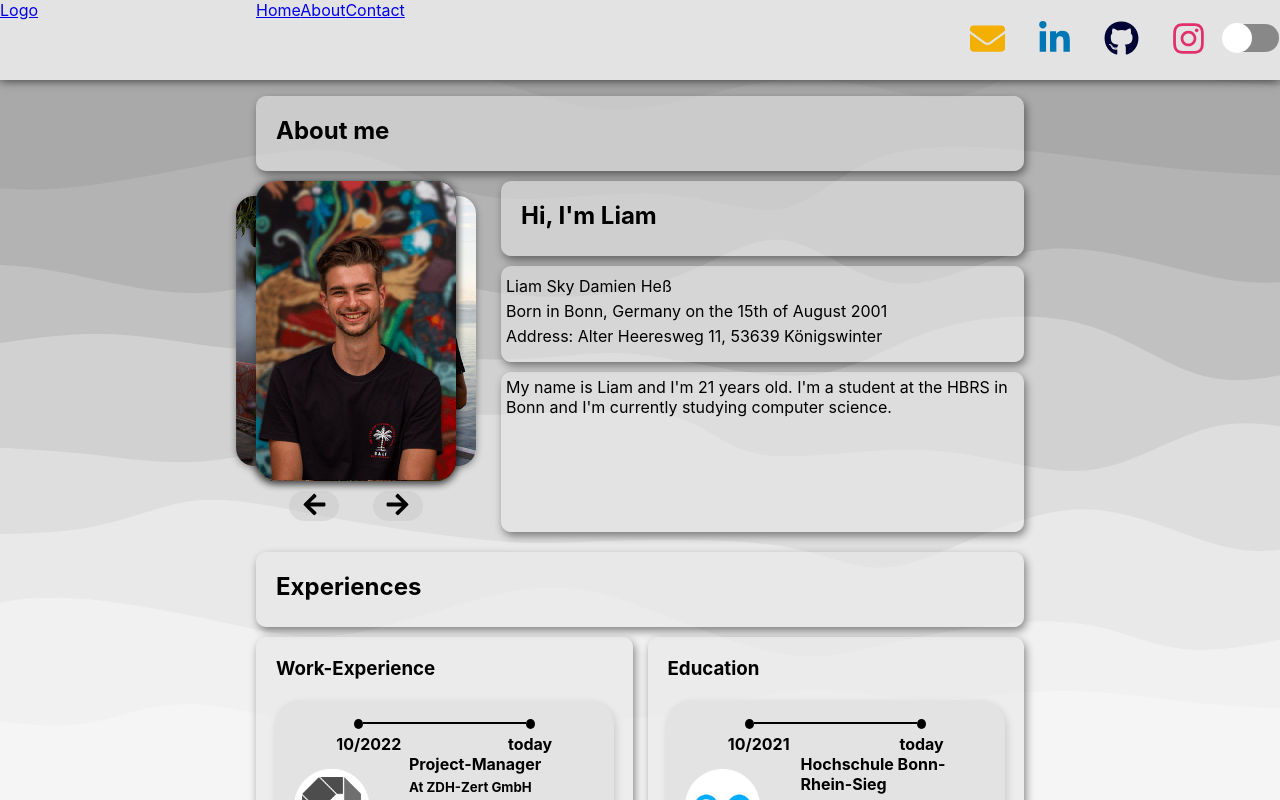
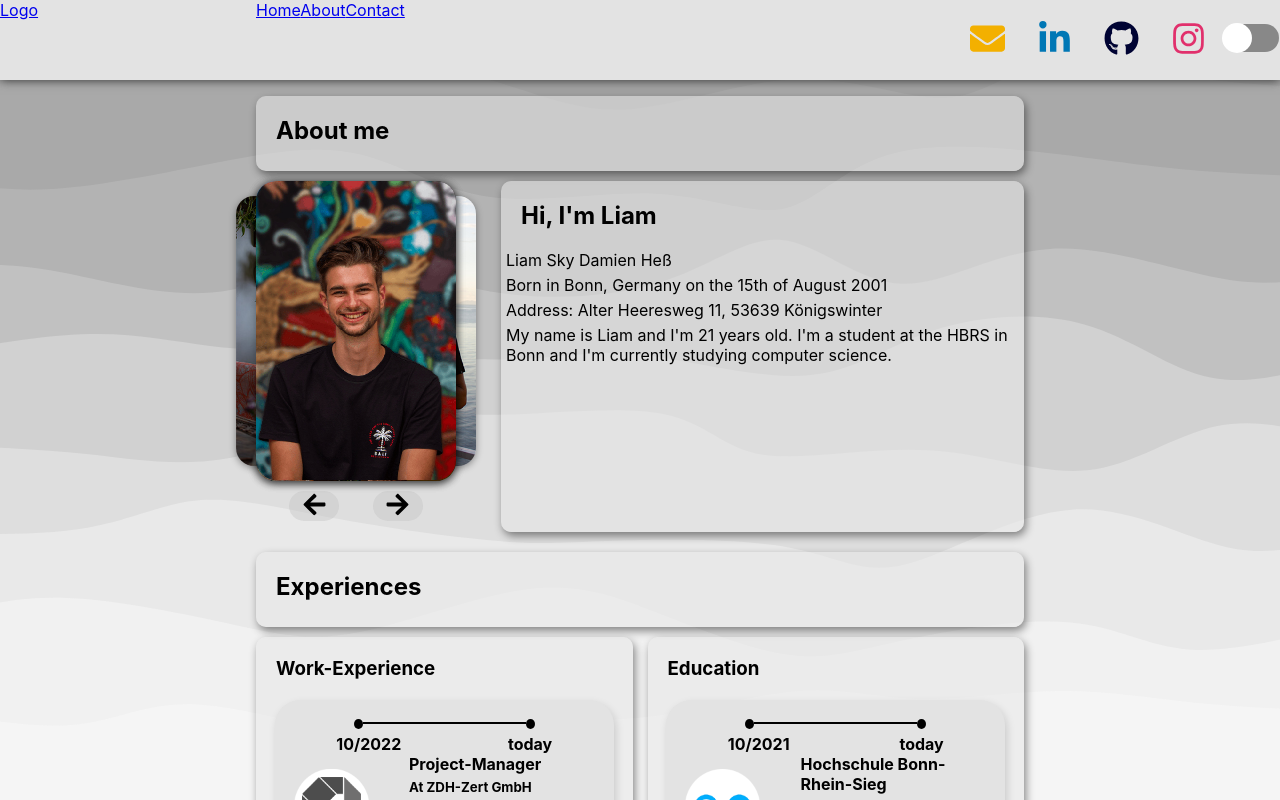
Before and after one commit to liamskydamien/me, a React (Create React App) app: page / in a window 1280 px wide. Shown: the top 800 px of the page. Built offline with nearby package versions, Linux system fonts and the light colour scheme.

Commit message:
Chaning some styles

```diff
--- a/src/App.css
+++ b/src/App.css
@@ -31,7 +31,7 @@
 }
 
 .Hi {
-  grid-area: 2 / 2 / 3 / 6;
+  grid-area: 2 / 2 / 5 / 6;
 }
 
 .General {
--- a/src/App.js
+++ b/src/App.js
@@ -27,13 +27,9 @@ function App() {
                         <Slideshow className="PictureSlider"/>
                         <Card className="Hi">
                             <h2 style={{textAlign:"left"}}>Hi, I'm Liam</h2>
-                        </Card>
-                        <Card className="General">
                             <p style={{textAlign:"left"}} >Liam Sky Damien Heß</p>
                             <p style={{textAlign:"left"}} >  Born in Bonn, Germany on the 15th of August 2001</p>
                             <p style={{textAlign:"left"}}> Address: Alter Heeresweg 11, 53639 Königswinter</p>
-                        </Card>
-                        <Card className="AboutMyself">
                             <p>
                                 My name is Liam and I'm 21 years old. I'm a student at the HBRS in Bonn and I'm currently studying computer science.
                             </p>
--- a/src/Components/Content/ChildComponents/componentStyles.module.css
+++ b/src/Components/Content/ChildComponents/componentStyles.module.css
@@ -12,6 +12,8 @@
 .wrapper:hover{
     z-index: 98;
     cursor: pointer;
+    transform: scale(1.05);
+    transition: 250ms;
 }
 
 .wrapper img{
--- a/src/Components/Selfemployed/CompanieComponents/contentStyles.module.css
+++ b/src/Components/Selfemployed/CompanieComponents/contentStyles.module.css
@@ -4,6 +4,13 @@
     grid-template-columns: 1fr;
     background-color: var(--background-navbar);
     grid-template-rows: [Logo] 1fr 8rem;
+}
+
+.wrapper:hover{
+    z-index: 98;
+    cursor: pointer;
+    transform: scale(1.05);
+    transition: 250ms;
 }
 
 .picture{
--- a/src/UI/Card/Card.module.css
+++ b/src/UI/Card/Card.module.css
@@ -3,14 +3,7 @@
     border-radius: 10px;
     box-shadow: 2px 4px 8px rgba(0, 0, 0, 0.45);
     width: 100%;
-    transform: scale(1);
-    transition: 250ms;
 }
 
-.card:hover{
-    transform: scale(1.075);
-    transition: 250ms;
-    z-index: 98;
-}
 
 /*  */
```
